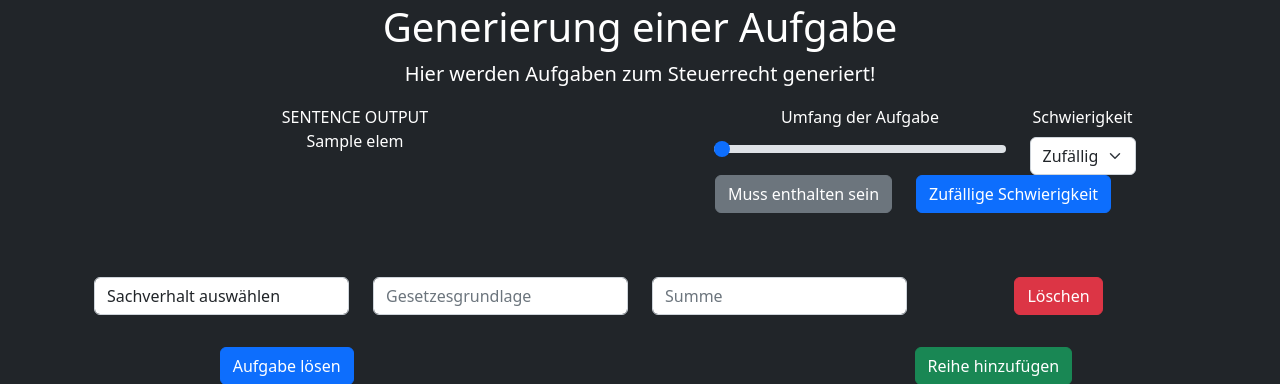
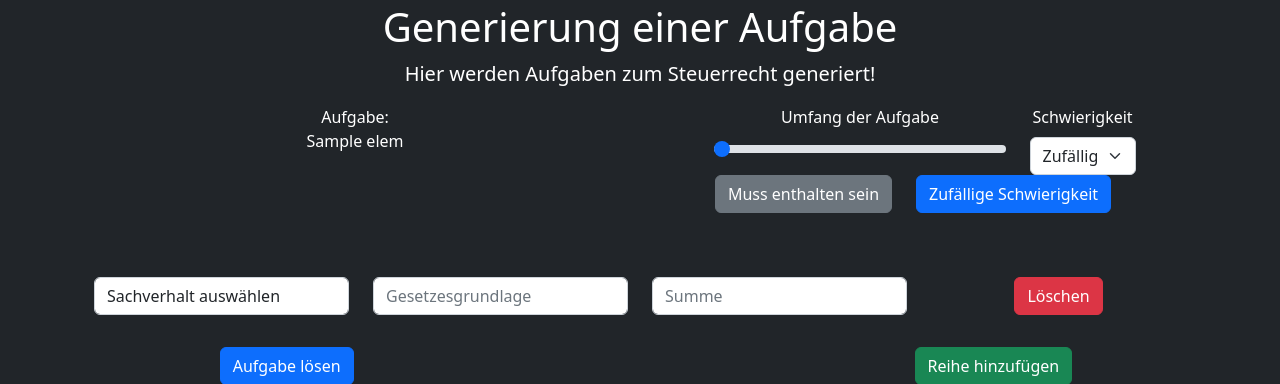
Before and after one commit to EdLaser/aladin-rdk, a Python web app: template code/recht/templates/index.html in a window 1280 px wide. Shown: the part 178-562 px from the top of the page. Run offline with Jinja, Linux system fonts and the light colour scheme; the template is opened without the code that fills it: most values are stand-ins (such as "Sample title", 1, 10 or a date in 2020).

Commit message:
fixed heading

```diff
--- a/code/recht/templates/task_space.html
+++ b/code/recht/templates/task_space.html
@@ -1,5 +1,5 @@
 <div class="container">
-    SENTENCE OUTPUT
+    Aufgabe:
     <p>
         {% for sentence in sentences %}
         {{ sentence }}
```
